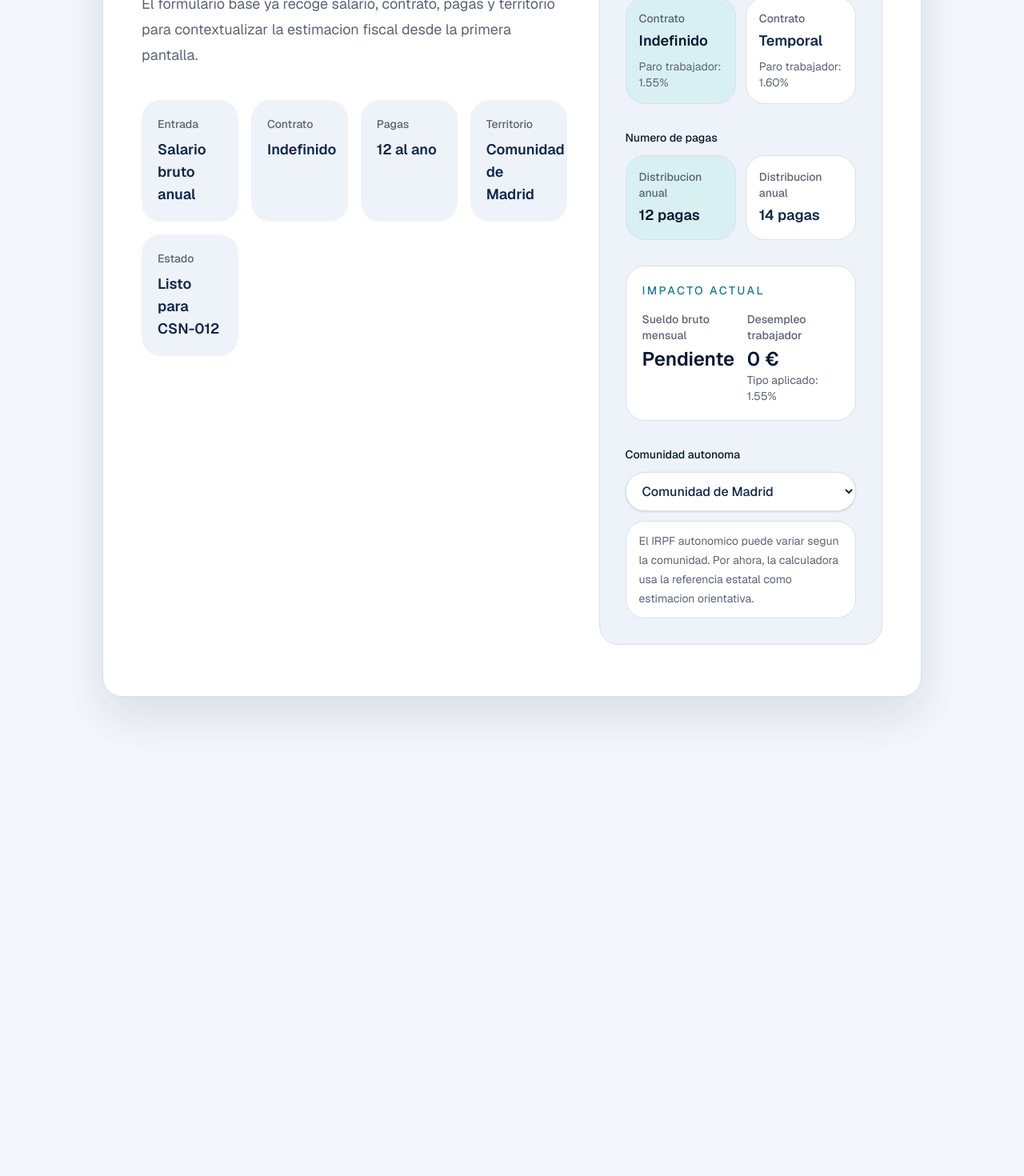
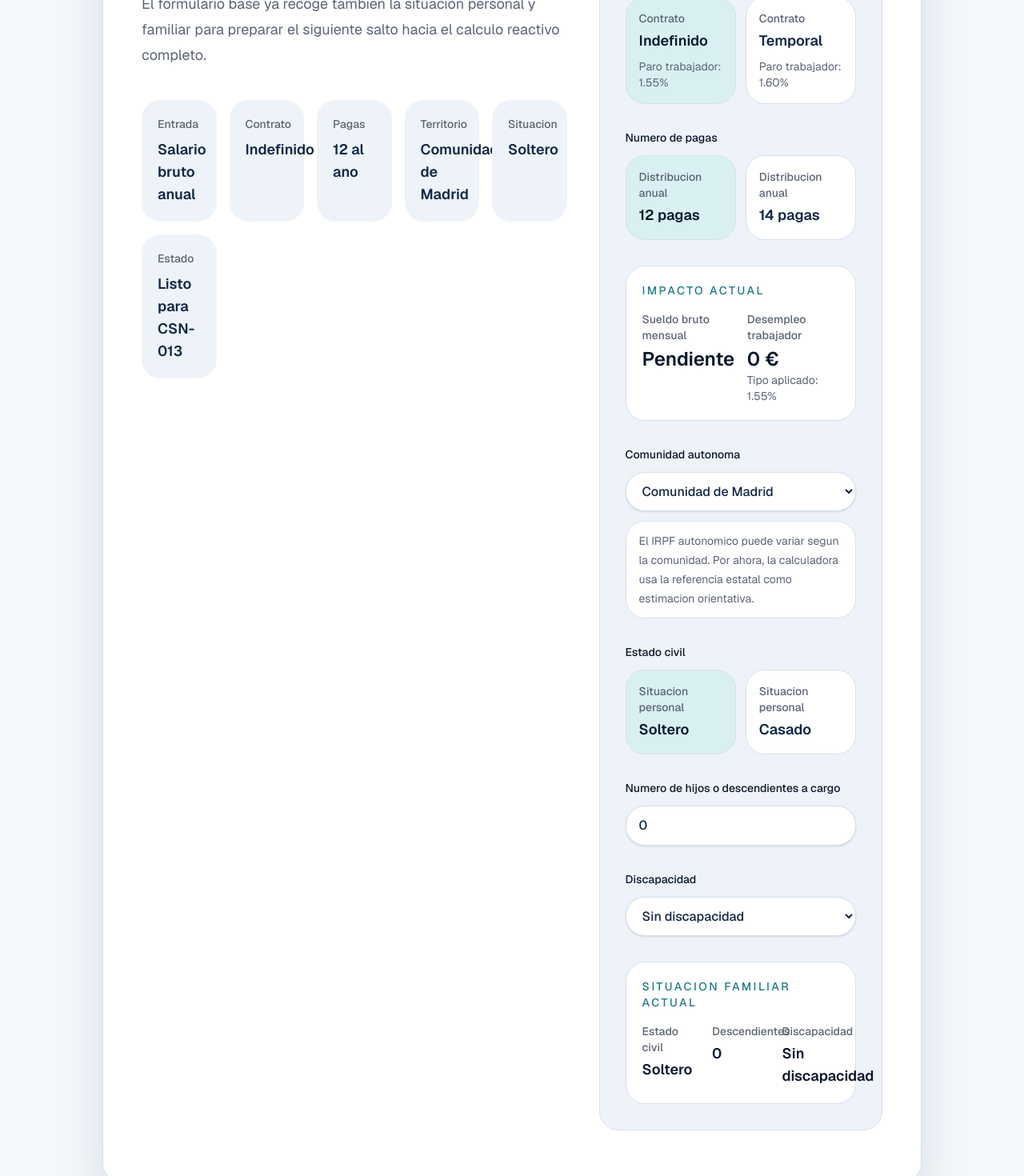
Before and after one commit to CristianChozas/Calculadora-Sueldo-Neto, a Next.js app: page / in a window 1280 px wide. Shown: the part 420-1890 px from the top of the page at 80% size. Before the commit the page ends 1363 px from the top, so only its background shows below. Built offline with nearby package versions, Linux system fonts and the light colour scheme.

Commit message:
#CSN-012 Crear campos de situacion personal y familiar

```diff
--- a/app/page.tsx
+++ b/app/page.tsx
@@ -5,9 +5,13 @@ import { CurrencyInput } from "@/components/CurrencyInput";
 import {
   AUTONOMOUS_COMMUNITIES,
   CONTRACT_TYPES,
+  DISABILITY_LEVELS,
+  MARITAL_STATUSES,
   PAY_PERIOD_OPTIONS,
   type AutonomousCommunity,
   type ContractType,
+  type DisabilityLevel,
+  type MaritalStatus,
   type PayPeriods,
 } from "@/lib/types";
 import {
@@ -51,6 +55,17 @@ const autonomousCommunityLabels: Record<AutonomousCommunity, string> = {
   pais_vasco: "Pais Vasco",
 };
 
+const maritalStatusLabels: Record<MaritalStatus, string> = {
+  soltero: "Soltero",
+  casado: "Casado",
+};
+
+const disabilityLabels: Record<DisabilityLevel, string> = {
+  none: "Sin discapacidad",
+  "33_plus": "Discapacidad 33%+",
+  "65_plus": "Discapacidad 65%+",
+};
+
 function getGrossSalaryError(value: number | null) {
   if (value === null) {
     return undefined;
@@ -73,6 +88,9 @@ export default function Home() {
   const [paymentsPerYear, setPaymentsPerYear] = useState<PayPeriods>(12);
   const [autonomousCommunity, setAutonomousCommunity] =
     useState<AutonomousCommunity>("madrid");
+  const [maritalStatus, setMaritalStatus] = useState<MaritalStatus>("soltero");
+  const [dependants, setDependants] = useState(0);
+  const [disability, setDisability] = useState<DisabilityLevel>("none");
   const grossAnnualSalaryError = getGrossSalaryError(grossAnnualSalary);
   const socialSecurity = calculateEmployeeSocialSecurity(
     grossAnnualSalary ?? 0,
@@ -89,18 +107,18 @@ export default function Home() {
         <div className="grid gap-10 lg:grid-cols-[minmax(0,1.2fr)_minmax(22rem,0.8fr)] lg:items-start">
           <div>
             <span className="inline-flex rounded-[var(--radius-pill)] bg-accent-soft px-4 py-2 text-sm font-medium tracking-[0.18em] text-accent uppercase">
-              CSN-011
+              CSN-012
             </span>
             <div className="mt-8 max-w-3xl space-y-6">
               <h1 className="text-4xl font-semibold tracking-tight text-primary-strong sm:text-6xl">
                 Calculadora de sueldo neto con base fiscal 2025.
               </h1>
               <p className="max-w-2xl text-base leading-8 text-muted sm:text-lg">
-                El formulario base ya recoge salario, contrato, pagas y territorio
-                para contextualizar la estimacion fiscal desde la primera pantalla.
+                El formulario base ya recoge tambien la situacion personal y familiar
+                para preparar el siguiente salto hacia el calculo reactivo completo.
               </p>
             </div>
-            <div className="mt-10 grid gap-4 sm:grid-cols-4">
+            <div className="mt-10 grid gap-4 sm:grid-cols-5">
               <article className="rounded-[var(--radius-card)] bg-surface-muted p-5">
                 <p className="text-sm font-medium text-muted">Entrada</p>
                 <p className="mt-2 text-lg font-semibold text-primary">
@@ -126,9 +144,15 @@ export default function Home() {
                 </p>
               </article>
               <article className="rounded-[var(--radius-card)] bg-surface-muted p-5">
+                <p className="text-sm font-medium text-muted">Situacion</p>
+                <p className="mt-2 text-lg font-semibold text-primary">
+                  {maritalStatusLabels[maritalStatus]}
+                </p>
+              </article>
+              <article className="rounded-[var(--radius-card)] bg-surface-muted p-5">
                 <p className="text-sm font-medium text-muted">Estado</p>
                 <p className="mt-2 text-lg font-semibold text-primary">
-                  Listo para CSN-012
+                  Listo para CSN-013
                 </p>
               </article>
             </div>
@@ -273,6 +297,111 @@ export default function Home() {
                 calculadora usa la referencia estatal como estimacion orientativa.
               </p>
             </div>
+
+            <div className="mt-8 space-y-3">
+              <p className="text-sm font-medium text-primary-strong">Estado civil</p>
+              <div className="grid gap-3 sm:grid-cols-2">
+                {MARITAL_STATUSES.map((option) => {
+                  const isSelected = option === maritalStatus;
+
+                  return (
+                    <label
+                      key={option}
+                      className={`cursor-pointer rounded-[var(--radius-card)] border px-4 py-4 transition ${
+                        isSelected
+                          ? "border-accent bg-accent-soft text-primary-strong"
+                          : "border-border bg-surface text-primary"
+                      }`}
+                    >
+                      <input
+                        type="radio"
+                        name="maritalStatus"
+                        value={option}
+                        checked={isSelected}
+                        onChange={() => setMaritalStatus(option)}
+                        className="sr-only"
+                      />
+                      <span className="block text-sm font-medium text-muted">
+                        Situacion personal
+                      </span>
+                      <span className="mt-1 block text-lg font-semibold">
+                        {maritalStatusLabels[option]}
+                      </span>
+                    </label>
+                  );
+                })}
+              </div>
+            </div>
+
+            <div className="mt-8 space-y-3">
+              <label
+                htmlFor="dependants"
+                className="block text-sm font-medium text-primary-strong"
+              >
+                Numero de hijos o descendientes a cargo
+              </label>
+              <input
+                id="dependants"
+                type="number"
+                min={0}
+                step={1}
+                value={dependants}
+                onChange={(event) => {
+                  const parsedValue = Number(event.target.value);
+                  setDependants(Number.isFinite(parsedValue) ? Math.max(0, Math.trunc(parsedValue)) : 0);
+                }}
+                className="w-full rounded-[var(--radius-card)] border bg-surface px-4 py-3 text-base font-medium text-primary shadow-sm outline-none transition focus:border-accent focus:ring-2 focus:ring-accent/20"
+              />
+            </div>
+
+            <div className="mt-8 space-y-3">
+              <label
+                htmlFor="disability"
+                className="block text-sm font-medium text-primary-strong"
+              >
+                Discapacidad
+              </label>
+              <select
+                id="disability"
+                value={disability}
+                onChange={(event) => {
+                  setDisability(event.target.value as DisabilityLevel);
+                }}
+                className="w-full rounded-[var(--radius-card)] border bg-surface px-4 py-3 text-base font-medium text-primary shadow-sm outline-none transition focus:border-accent focus:ring-2 focus:ring-accent/20"
+              >
+                {DISABILITY_LEVELS.map((option) => (
+                  <option key={option} value={option}>
+                    {disabilityLabels[option]}
+                  </option>
+                ))}
+              </select>
+            </div>
+
+            <div className="mt-8 rounded-[var(--radius-card)] border border-border bg-surface p-5">
+              <p className="text-sm font-medium tracking-[0.18em] text-accent uppercase">
+                Situacion familiar actual
+              </p>
+              <div className="mt-4 grid gap-4 sm:grid-cols-3">
+                <article>
+                  <p className="text-sm font-medium text-muted">Estado civil</p>
+                  <p className="mt-1 text-lg font-semibold text-primary-strong">
+                    {maritalStatusLabels[maritalStatus]}
+                  </p>
+                </article>
+                <article>
+                  <p className="text-sm font-medium text-muted">Descendientes</p>
+                  <p className="mt-1 text-lg font-semibold text-primary-strong">
+                    {dependants}
+                  </p>
+                </article>
+                <article>
+                  <p className="text-sm font-medium text-muted">Discapacidad</p>
+                  <p className="mt-1 text-lg font-semibold text-primary-strong">
+                    {disabilityLabels[disability]}
+                  </p>
+                </article>
+              </div>
+            </div>
           </aside>
         </div>
       </section>
--- /dev/null
+++ b/openspec/changes/csn-012-personal-family-fields/proposal.md
@@ -0,0 +1,18 @@
+# CSN-012 Crear campos de situacion personal y familiar
+
+## Objetivo
+
+Recoger en la UI los datos personales y familiares que afectan al minimo personal y familiar antes de conectar el calculo reactivo completo.
+
+## Alcance
+
+- Incorporar estado civil: `soltero` o `casado`.
+- Incorporar numero de hijos o descendientes a cargo.
+- Incorporar discapacidad: `No`, `33%+` o `65%+`.
+- Reflejar la seleccion actual en el panel base del formulario.
+
+## Fuera de alcance
+
+- Validacion avanzada del formulario.
+- Recalculo completo del neto en tiempo real.
+- Nuevos factores fiscales adicionales a los ya definidos en dominio.
--- /dev/null
+++ b/openspec/changes/csn-012-personal-family-fields/spec.md
@@ -0,0 +1,17 @@
+# Spec
+
+## Requirement: Personal and family situation fields
+
+The form MUST allow users to provide the personal and family information needed by the allowance rules.
+
+### Scenario: User chooses marital status
+
+Given the form is visible
+When the user selects `soltero` or `casado`
+Then the selected status should remain visible in the form summary
+
+### Scenario: User sets dependants and disability
+
+Given the form is visible
+When the user enters the number of dependants and selects a disability level
+Then the form should keep those selections available for later fiscal calculation steps
--- /dev/null
+++ b/openspec/changes/csn-012-personal-family-fields/tasks.md
@@ -0,0 +1,8 @@
+# Tasks
+
+1. Add marital status selection to the current form.
+2. Add dependants count input to the current form.
+3. Add disability level selection to the current form.
+4. Surface the selected personal and family situation in the summary area.
+5. Verify lint and build.
+6. Commit the ticket with the exact roadmap title.
```
